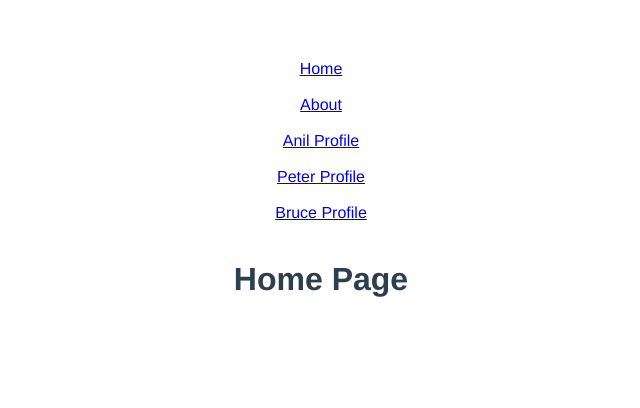
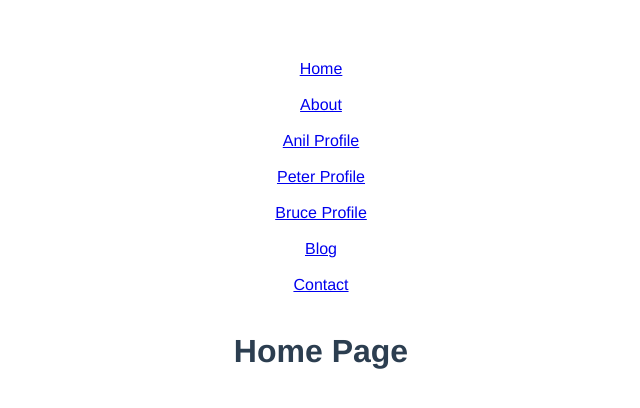
Before and after one commit to AayushN01/getting-started-with-VueJs, a Vue app: page / in a window 1280 px wide. Shown: the top 408 px of the page, without its empty margins (319-959 px from the left). Built offline with nearby package versions, Linux system fonts and the light colour scheme.

Commit message:
Page not found

```diff
--- a/src/App.vue
+++ b/src/App.vue
@@ -19,6 +19,8 @@
      <router-link to="/profile/anil">Anil Profile</router-link> <br><br>
      <router-link to="/profile/peter">Peter Profile</router-link> <br><br>
      <router-link to="/profile/bruce">Bruce Profile</router-link> <br><br>
+     <router-link to="/blog">Blog</router-link> <br><br>
+     <router-link to="/contact">Contact</router-link> <br><br>
      <router-view></router-view>
    </div>
 </template>
--- /dev/null
+++ b/src/components/PageNotFoundComponent.vue
@@ -0,0 +1,11 @@
+<template>
+    <div>
+        <h1>404 <br>Page Not Found</h1>
+    </div>
+</template>
+
+<script>
+export default {
+    name:'PageNotFoundComponent',
+}
+</script>
--- a/src/routes.js
+++ b/src/routes.js
@@ -2,11 +2,13 @@ import {createWebHistory, createRouter} from 'vue-router'
 import HomePageComponent from './components/HomePageComponent.vue';
 import AboutPageComponent from './components/AboutPageComponent.vue';
 import ProfileComponent from './components/ProfileComponent.vue';
+import PageNotFoundComponent from './components/PageNotFoundComponent.vue';
 
 const routes = [
     {name:'Home',path:'/',component:HomePageComponent},
     {name:'About',path:'/about',component:AboutPageComponent},
     {name:'Profile',path:'/profile/:name',component:ProfileComponent},
+    {name:'Page Not Found',path:'/:pathMatch(.*)*',component:PageNotFoundComponent},
 ];
 
 const router = createRouter({
```
